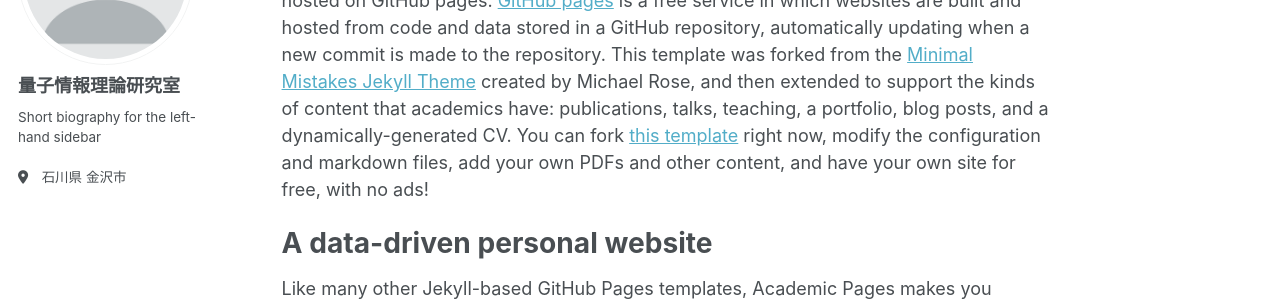
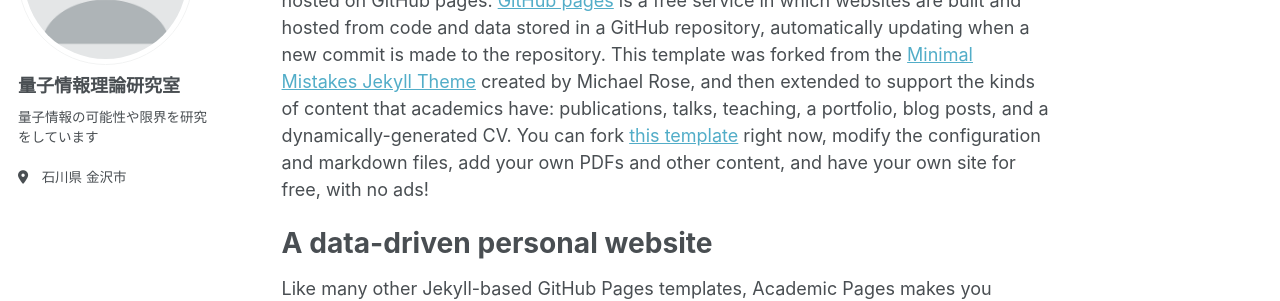
Before and after one commit to qymgt/qymgt.github.io, a Jekyll site: the page built from _pages/about.md, in a window 1280 px wide. Shown: the part 209-510 px from the top of the page. Built offline with Jekyll 4.4.1, drawn with Linux system fonts in a browser that asks for light colours.

Commit message:
Update _config.yml
bio

```diff
--- a/_config.yml
+++ b/_config.yml
@@ -25,7 +25,7 @@ author:
   avatar           : "profile.png"
   name             : "量子情報理論研究室"
   pronouns         : # example: "she/her"
-  bio              : "Short biography for the left-hand sidebar"
+  bio              : "量子情報の可能性や限界を研究をしています"
   location         : "石川県 金沢市"
   #employer         : "Red Brick University"
   uri              : # URL
```
